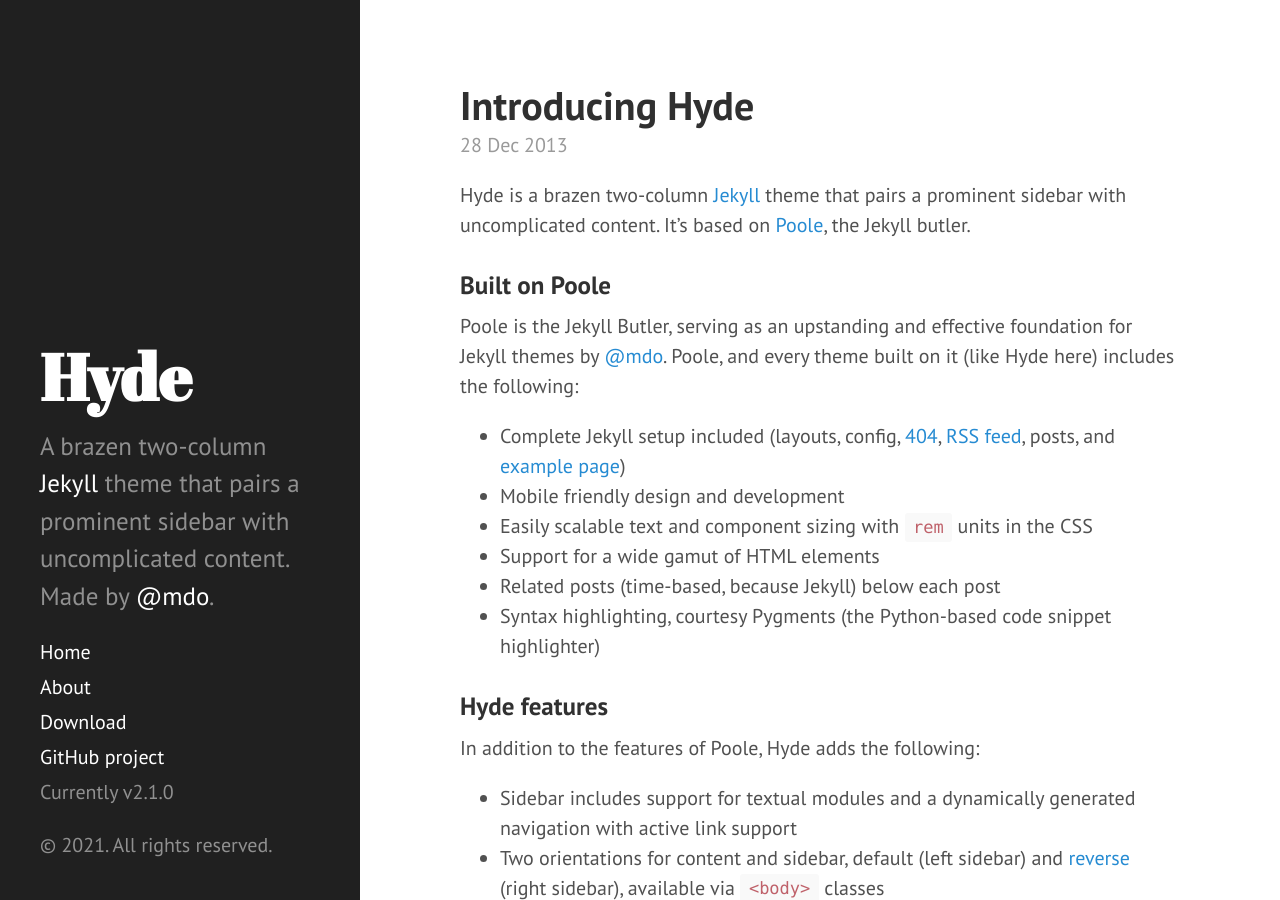
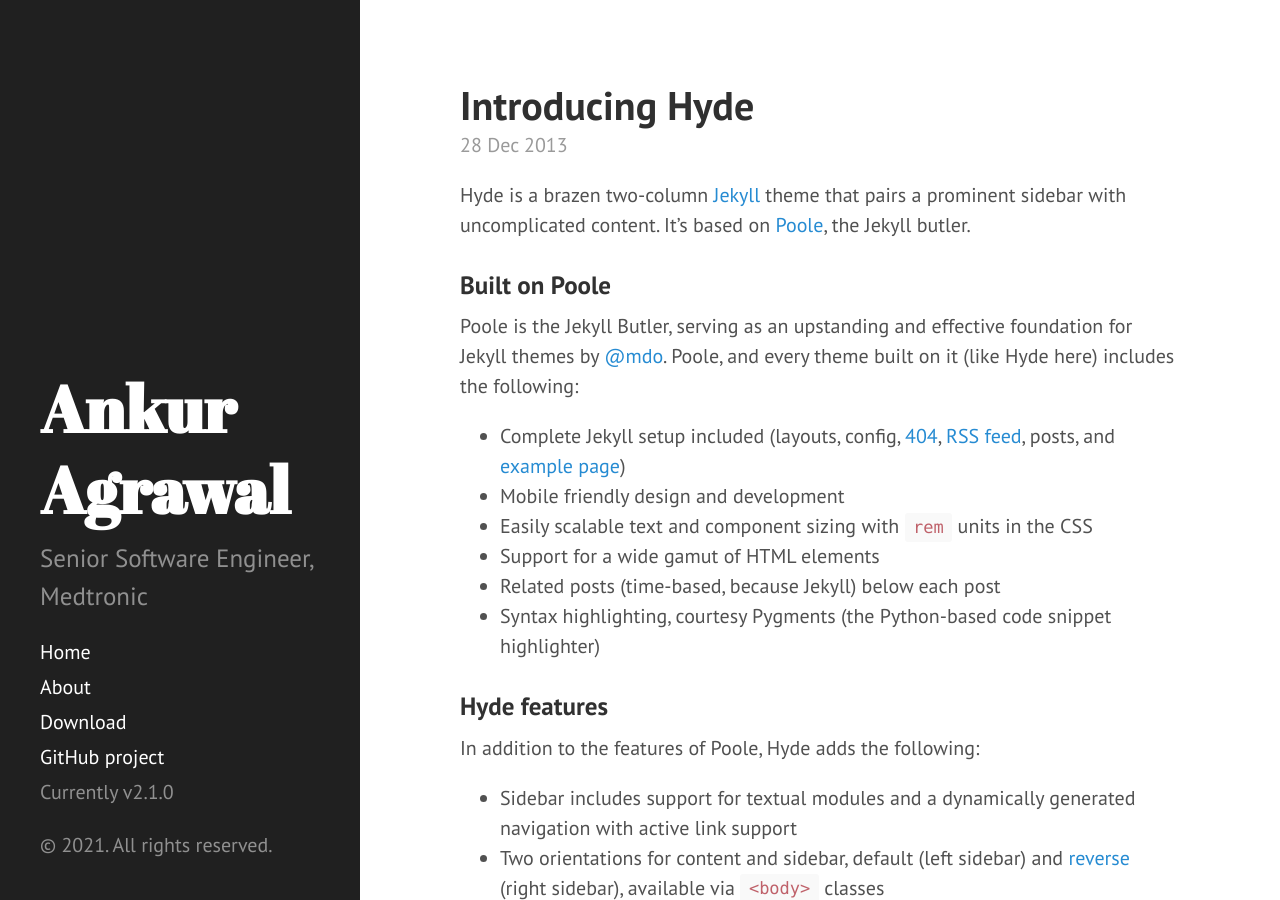
Before and after one commit to ankur-agrawal/ankur-agrawal.github.io, a Jekyll site: the page built from index.html, in a window 1280 px wide and 900 px high. Built offline with Jekyll 4.4.1, drawn with Linux system fonts in a browser that asks for light colours; Markdown is read by kramdown in place of the engine named in the settings; the list of posts is cut into pages by our own code.

Commit message:
Added some info to config.yml

```diff
--- a/_config.yml
+++ b/_config.yml
@@ -7,9 +7,9 @@
 relative_permalinks: false
 
 # Setup
-title:            Hyde
-tagline:          'A Jekyll theme'
-description:      'A brazen two-column <a href="http://jekyllrb.com" target="_blank">Jekyll</a> theme that pairs a prominent sidebar with uncomplicated content. Made by <a href="https://twitter.com/mdo" target="_blank">@mdo</a>.'
+title:            Ankur Agrawal
+tagline:          'Senior Software Engineer, Medtronic'
+description:      'Senior Software Engineer, Medtronic'
 url:              http://hyde.getpoole.com
 baseurl:          /
 
```
